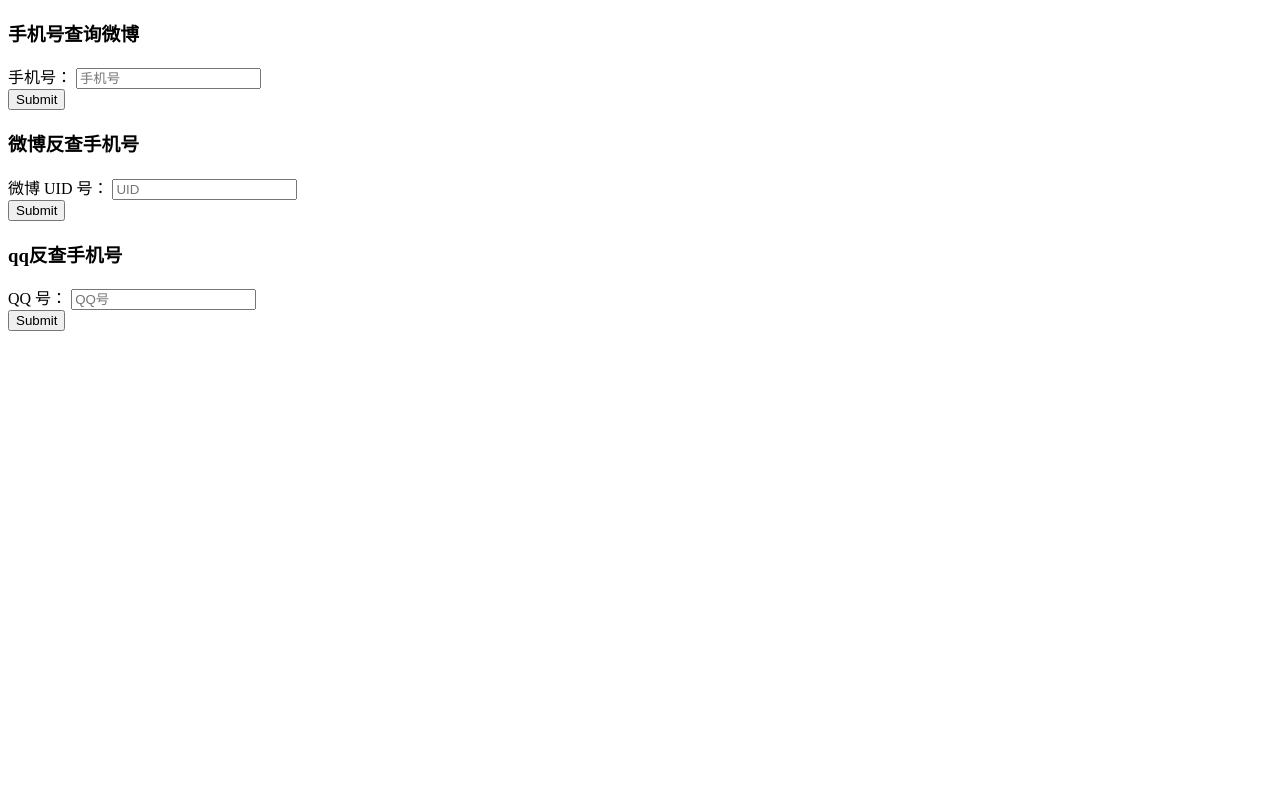
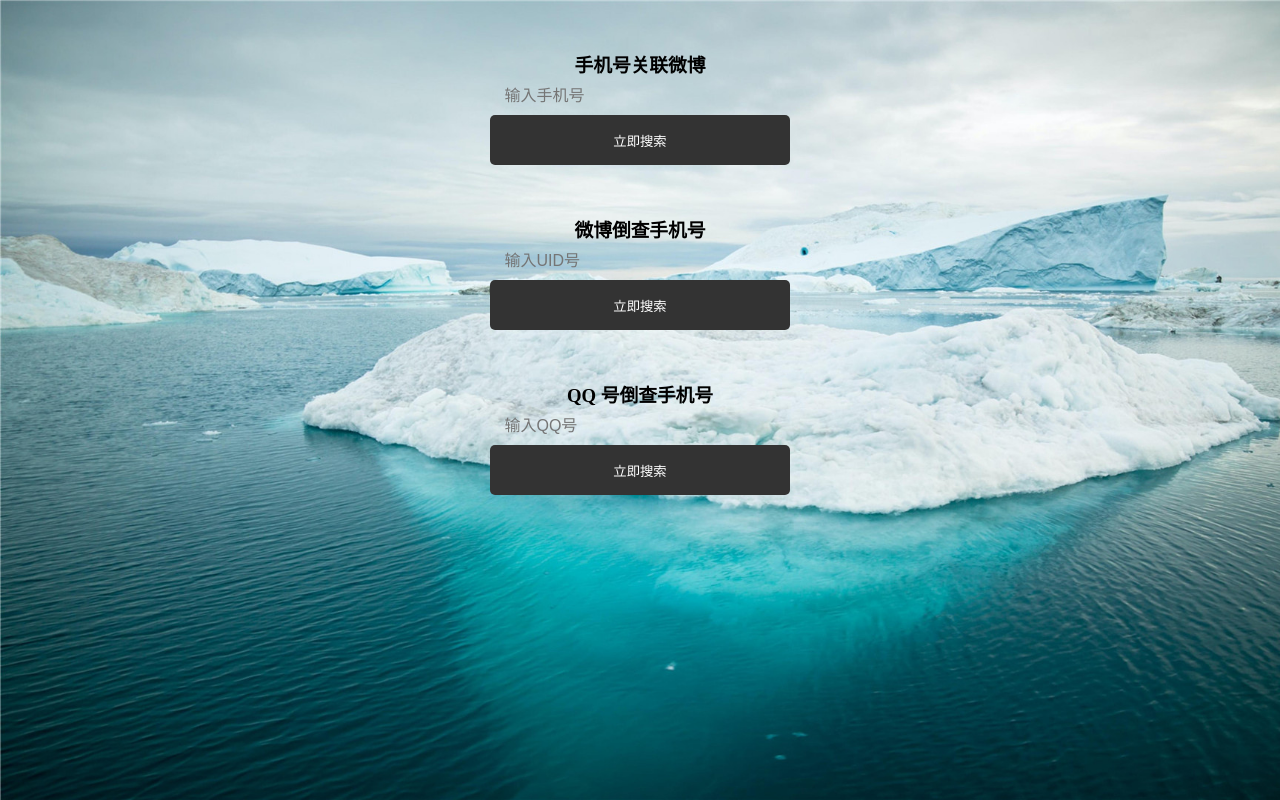
Before and after one commit to xijinmu/MSA, a plain HTML site: page WeiBo/cheack.html in a window 1280 px wide. Drawn offline with Linux system fonts and the light colour scheme.

Commit message:
Add files via upload

```diff
--- /dev/null
+++ b/WaiWang/style.css
@@ -0,0 +1,43 @@
+* {
+    margin: 0px;/*设置四周边距都为0*/
+    box-sizing: border-box;/*宽高的设置值包括border等*/
+}
+
+body {
+    background: url("41.jpg");
+    background-repeat: no-repeat;
+    background-attachment: fixed;/*设置背景图不随网页滑动而改变*/
+    background-size:cover;
+  }
+
+  .search-container {
+    width: 300px;
+    margin: 50px auto;
+    opacity: 2;
+  }
+
+   .title {
+    text-align: center;
+  }
+
+  .search-input {
+    width: 100%;
+    padding: 10px;
+    border: none;
+    border-radius: 5px;
+    background-color: transparent;
+    color: #1f3778;
+    font-size: 16px;
+    outline: none;
+  }
+
+  .search-btn {
+    display: block;
+    width: 100%;
+    height: 50px;
+    background-color: #333;
+    color: #fff;
+    border: none;
+    border-radius: 5px;
+    cursor: pointer;
+  }
--- a/WeiBo/cheack.html
+++ b/WeiBo/cheack.html
@@ -1,34 +1,35 @@
 <!DOCTYPE html>
-<html lang="en">
+<html>
 <head>
-    <meta charset="UTF-8">
-    <title>倒钩查询系统</title>
+  <title>倒钩查询系统</title>
+  <link rel="stylesheet" type="text/css" href="style.css">
 </head>
 <body>
+  <div class="box">
+    <div class="search-container">
+      <h3 class="title">手机号关联微博</h3>
+      <form action="https://zy.xywlapi.cc/wbphone">
+        <input type="text" class="search-input" name="phone" placeholder=" 输入手机号" />
+        <button class="search-btn">立即搜索</button>
+      </form>
+    </div>
 
-<h3>手机号查询微博</h3>
-<form action="https://zy.xywlapi.cc/wbphone" method="get">
-    <label for="name1">手机号：</label>
-    <input type="text" id="name2" name="phone" placeholder="手机号"><br>
+    <div class="search-container">
+      <h3 class="title">微博倒查手机号</h3>
+      <form action="https://zy.xywlapi.cc/wbapi">
+        <input type="text" class="search-input" name="id" placeholder=" 输入UID号" />
+        <button class="search-btn">立即搜索</button>
+      </form>
+    </div>
 
-    <input type="submit" value="Submit">
-  </form>
-
-<h3>微博反查手机号</h3>
-<form action="https://zy.xywlapi.cc/wbapi" method="get">
-    <label for="name1">微博 UID 号：</label>
-    <input type="text" id="name2" name="id" placeholder="UID"><br>
-
-    <input type="submit" value="Submit">
-</form>
-
-<h3>qq反查手机号</h3>
-<form action="https://zy.xywlapi.cc/qqapi" method="get">
-    <label for="name1"> QQ 号：</label>
-    <input type="text" id="name2" name="qq" placeholder="QQ号"><br>
-
-    <input type="submit" value="Submit">
-</form>
+    <div class="search-container">
+      <h3 class="title"> QQ 号倒查手机号</h3>
+      <form action="https://zy.xywlapi.cc/qqapi">
+        <input type="text" class="search-input" name="qq" placeholder=" 输入QQ号" />
+        <button class="search-btn">立即搜索</button>
+      </form>
+    </div>
+  </div>
 
 </body>
 </html>
--- /dev/null
+++ b/WeiBo/style.css
@@ -0,0 +1,43 @@
+* {
+    margin: 0px;/*设置四周边距都为0*/
+    box-sizing: border-box;/*宽高的设置值包括border等*/
+}
+
+body {
+    background: url("41.jpg");
+    background-repeat: no-repeat;
+    background-attachment: fixed;/*设置背景图不随网页滑动而改变*/
+    background-size:cover;
+  }
+
+  .search-container {
+    width: 300px;
+    margin: 50px auto;
+    opacity: 2;
+  }
+
+   .title {
+    text-align: center;
+  }
+
+  .search-input {
+    width: 100%;
+    padding: 10px;
+    border: none;
+    border-radius: 5px;
+    background-color: transparent;
+    color: #1f3778;
+    font-size: 16px;
+    outline: none;
+  }
+
+  .search-btn {
+    display: block;
+    width: 100%;
+    height: 50px;
+    background-color: #333;
+    color: #fff;
+    border: none;
+    border-radius: 5px;
+    cursor: pointer;
+  }
```
Also changed, not shown: WaiWang/cheack.html (added, +36 -0 lines), index.html (+2 -2 lines), WaiWang/41.jpg (added), WeiBo/41.jpg (added).
